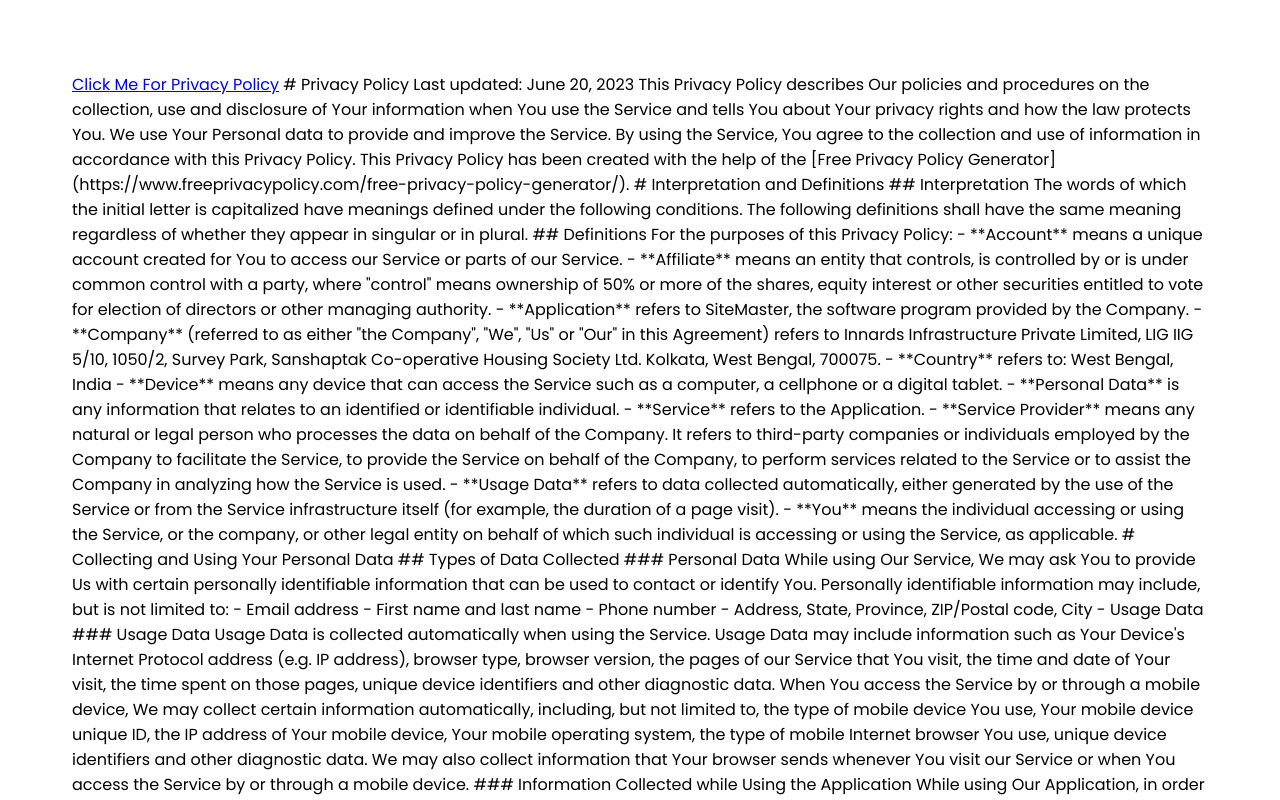
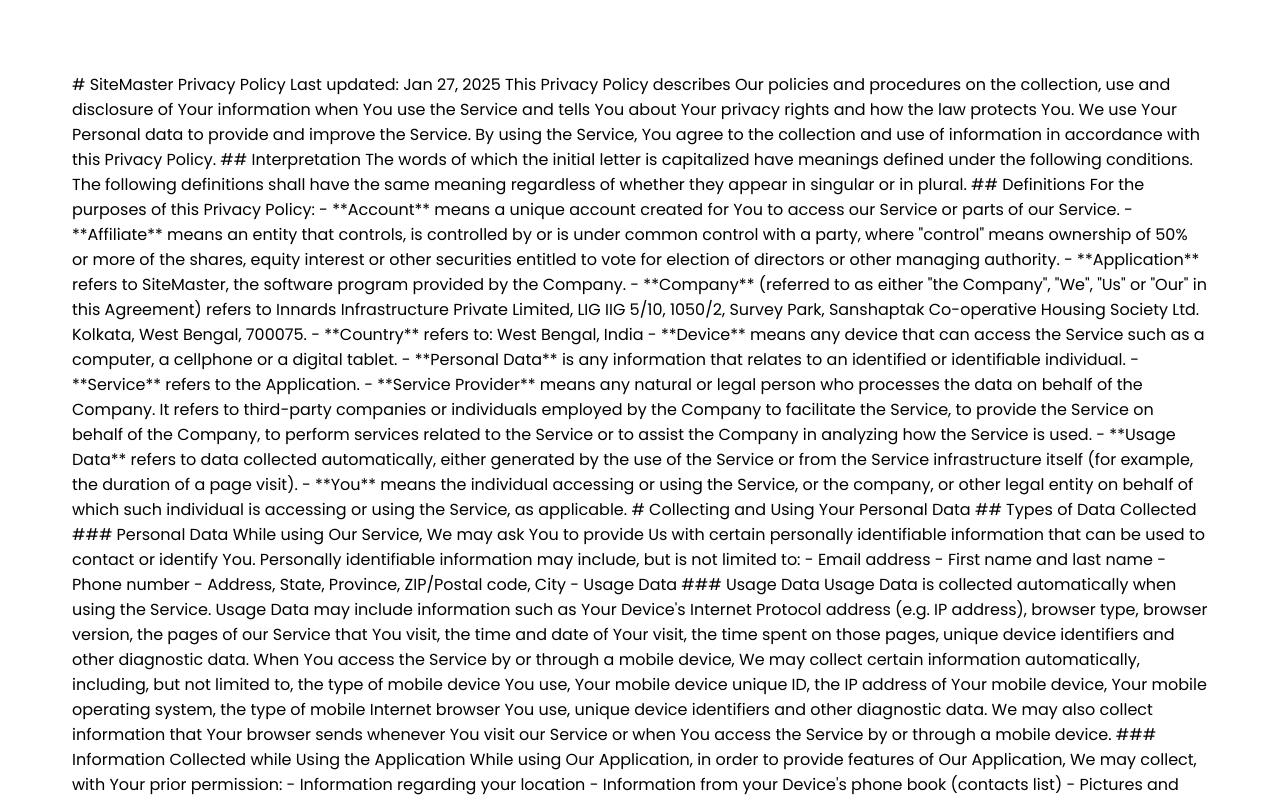
Before and after one commit to Sitemaster2023/privacy_policy, a plain HTML site: page index.html in a window 1280 px wide. Shown: the top 800 px of the page. Drawn offline with Linux system fonts and the light colour scheme.

Commit message:
Update index.html

```diff
--- a/index.html
+++ b/index.html
@@ -19,17 +19,15 @@
 
 </head>
 <body>
-    <a href="privacyPolicy.md">Click Me For Privacy Policy</a>
     <md>
-        # Privacy Policy
+# SiteMaster Privacy Policy
 
-Last updated: June 20, 2023
+Last updated: Jan 27, 2025
 
 This Privacy Policy describes Our policies and procedures on the collection, use and disclosure of Your information when You use the Service and tells You about Your privacy rights and how the law protects You.
 
-We use Your Personal data to provide and improve the Service. By using the Service, You agree to the collection and use of information in accordance with this Privacy Policy. This Privacy Policy has been created with the help of the [Free Privacy Policy Generator](https://www.freeprivacypolicy.com/free-privacy-policy-generator/).
+We use Your Personal data to provide and improve the Service. By using the Service, You agree to the collection and use of information in accordance with this Privacy Policy.
 
-# Interpretation and Definitions
 
 ## Interpretation
 
```
